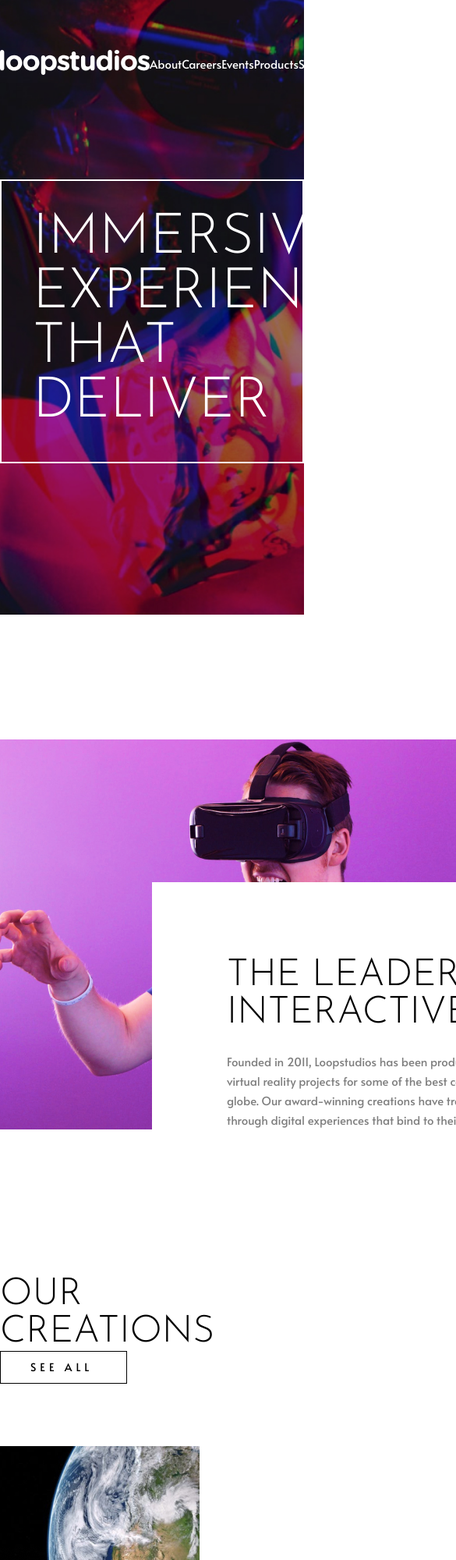
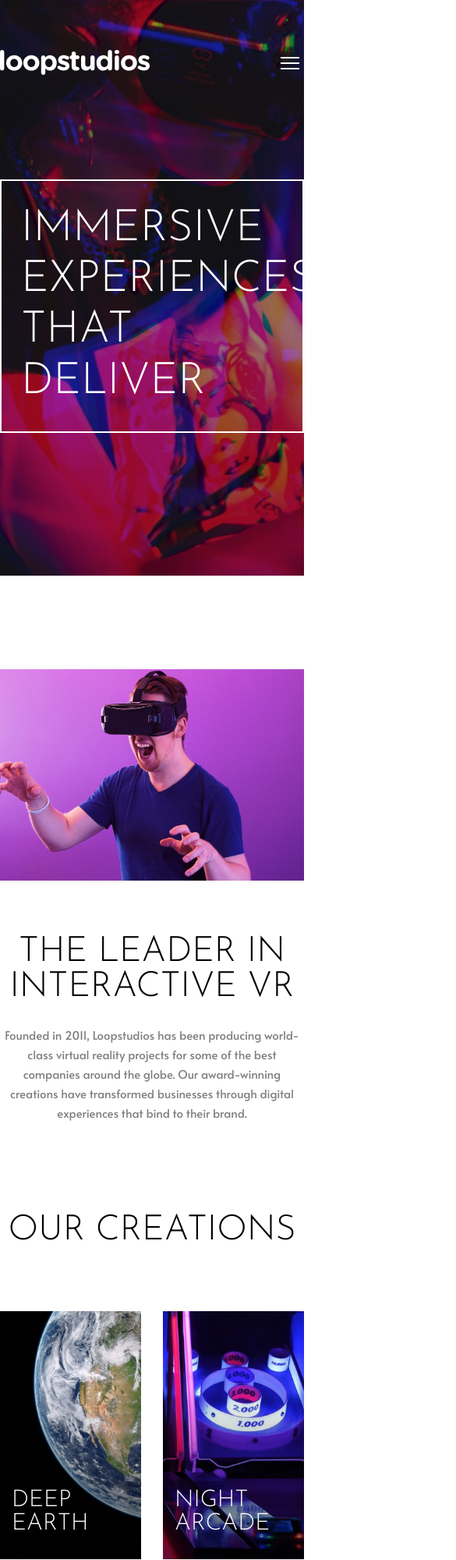
Before and after one commit to Ganiyeva/loopstudios, a plain HTML site: page index.html in a window 390 px wide. Shown: the top 2000 px of the page at 78% size, 585 px wide, since content can reach past the window. Drawn offline with Linux system fonts and the light colour scheme; files whose address does not match are found by name.

Commit message:
responsive commit

```diff
--- a/css/main.css
+++ b/css/main.css
@@ -39,6 +39,12 @@ a {
 .main-header .row {
     align-items: center;
     justify-content: space-between;
+}
+
+.hamburger {
+    border: none;
+    background: transparent;
+    display: none;
 }
 
 .main-links {
@@ -131,16 +137,19 @@ a {
 
 .creations .row {
     flex-wrap: wrap;
-    justify-content: space-between;
     align-items: center;
 }
 
+.jus {
+    justify-content: space-between;
+}
+
 .deep {
-    margin-top: 80px;
+    margin: 80px -14px 0 -14px;
 }
 
 .from {
-    margin-top: 30px;
+    margin: 30px -14px 0 -14px;
 }
 
 .see-all {
@@ -161,21 +170,19 @@ a {
 }
 
 .column-8 {
-    flex-grow: 1;
+    width: 25%;
     position: relative;
+    padding: 0 14px;
 }
 
 .column-8 img {
+    width: 100%;
     transition: opacity 0.5s ease-in-out;
 }
 
 .column-8:hover img {
     opacity: 0.4;
     cursor: pointer;
-}
-
-.column-8:not(:first-child) {
-    padding-left: 28px;
 }
 
 .creations-page {
@@ -201,6 +208,7 @@ a {
 
 .main-footer .row {
     justify-content: space-between;
+    align-items: center;
 }
 
 .footer-links {
--- /dev/null
+++ b/css/responsive.css
@@ -0,0 +1,142 @@
+@media(max-width: 1199px) {
+    .container {
+        max-width: 850px;
+    }
+
+    .creations-page {
+        transform: translate(15px, -94px);
+    }
+
+    .column-2 img {
+        width: 130%;
+    }
+
+    .interactive {
+        padding: 70px 0 0 30px;
+        transform: translateY(61px);
+        width: 425px;
+    }
+
+    .column2 {
+        width: 50%;
+    }
+}
+
+@media(max-width: 991px) {
+    .container {
+        max-width: 650px;
+    }
+
+    .main-links {
+        width: 340px;
+    }
+
+    .leader {
+        padding: 120px 0 55px 0;
+    }
+
+    .leader .row {
+        flex-wrap: wrap;
+    }
+
+    .column-2,
+    .column2 {
+        width: 100%;
+    }
+
+    .interactive {
+        transform: none;
+        width: 100%;
+        text-align: center;
+        padding: 70px 0 0 0;
+
+    }
+
+    .column-2 img {
+        width: 100%;
+        height: 100%;
+    }
+
+    .creations {
+        padding: 55px 0 140px 0;
+    }
+
+    .jus {
+        justify-content: center;
+    }
+
+    .column-8 {
+        width: 50%;
+    }
+
+    .see-all {
+        order: 8;
+        margin-top: 34px;
+    }
+
+    .football {
+        margin-top: 30px;
+    }
+
+    .main-footer .row {
+        flex-wrap: wrap;
+        justify-content: center;
+    }
+
+    .footer-manu {
+        display: flex;
+        flex-direction: column;
+        align-items: center;
+    }
+
+    .footer-links {
+        flex-direction: column;
+        align-items: center;
+    }
+
+    .foo-link:not(:first-child) {
+        margin-top: 16px;
+    }
+
+    .footer-icons {
+        align-items: center;
+        margin-top: 48px;
+    }
+}
+
+@media(max-width: 767px) {
+    :root {
+        font-size: 14px;
+    }
+
+    .container {
+        max-width: 480px;
+    }
+
+    .main-links {
+        display: none;
+    }
+
+    .hamburger {
+        display: block;
+        position: relative;
+        z-index: 1;
+    }
+
+    .main-page {
+        padding: 30px 25px;
+        font-size: 4.5rem;
+    }
+}
+
+@media(max-width: 565px) {
+    .container {
+        max-width: 420px;
+    }
+
+    .main-page {
+        font-size: 4rem;
+    }
+}
+
+@media(max-width: 480px) {}
--- a/index.html
+++ b/index.html
@@ -7,6 +7,7 @@
   <meta name="viewport" content="width=device-width, initial-scale=1.0">
   <title> Loopstudios </title>
   <link rel="stylesheet" href="css/main.css">
+  <link rel="stylesheet" href="css/responsive.css">
 </head>
 
 <body>
@@ -15,6 +16,7 @@
     <div class="container">
       <div class="row">
         <a href="index.html"> <img src="img/loopstudios.svg" alt="lopstudios logo"> </a>
+        <button class="hamburger"> <img src="img/hamburger.svg" alt="hamburger"> </button>
         <nav class="main-links">
           <a href="#" class="main-link"> About </a>
           <a href="#" class="main-link"> Careers </a>
@@ -49,7 +51,7 @@
   <!-- CREATIONS -->
   <section class="creations">
     <div class="container">
-      <div class="row">
+      <div class="row jus">
         <h2 class="vr-page"> OUR CREATIONS </h2>
         <a href="#" class="see-all"> SEE ALL </a>
         <div class="row deep">
@@ -61,14 +63,15 @@
             <img src="img/creations2.jpg" alt="night arcade">
             <h3 class="creations-page"> NIGHT ARCADE </h3>
           </a>
-          <a href="#" class="column-8">
+          <a href="#" class="column-8 football">
             <img src="img/creations3.jpg" alt="soccer team VR">
             <h3 class="creations-page"> SOCCER TEAM VR </h3>
           </a>
-          <a href="#" class="column-8">
+          <a href="#" class="column-8 football">
             <img src="img/creations4.jpg" alt="the grid">
             <h3 class="creations-page grid"> THE GRID </h3>
           </a>
+        </div>
         <div class="row from">
           <a href="#" class="column-8">
             <img src="img/creations5.jpg" alt="from up above VR">
@@ -78,15 +81,14 @@
             <img src="img/creations6.jpg" alt="pocket borealis">
             <h3 class="creations-page"> POCKET BOREALIS </h3>
           </a>
-            <a href="#" class="column-8">
+          <a href="#" class="column-8 football">
             <img src="img/creations7.jpg" alt="the curiosity">
             <h3 class="creations-page"> THE CURIOSITY </h3>
           </a>
-            <a href="#" class="column-8">
+          <a href="#" class="column-8 football">
             <img src="img/creations8.jpg" alt="make it fisheye">
             <h3 class="creations-page"> MAKE IT FISHEYE </h3>
           </a>
-          </div>
         </div>
       </div>
     </div>
```
Also changed, not shown: img/hamburger.svg (added). Lines whose indentation alone changed are shown as unchanged.
